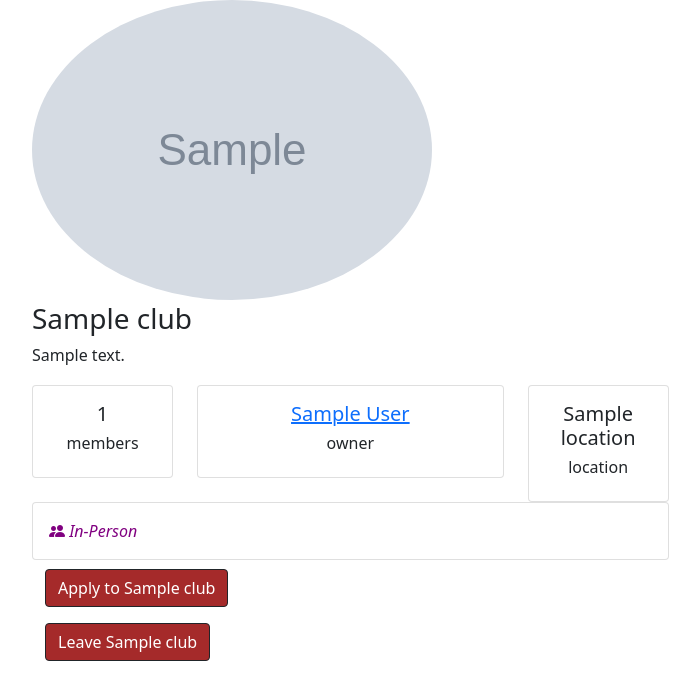
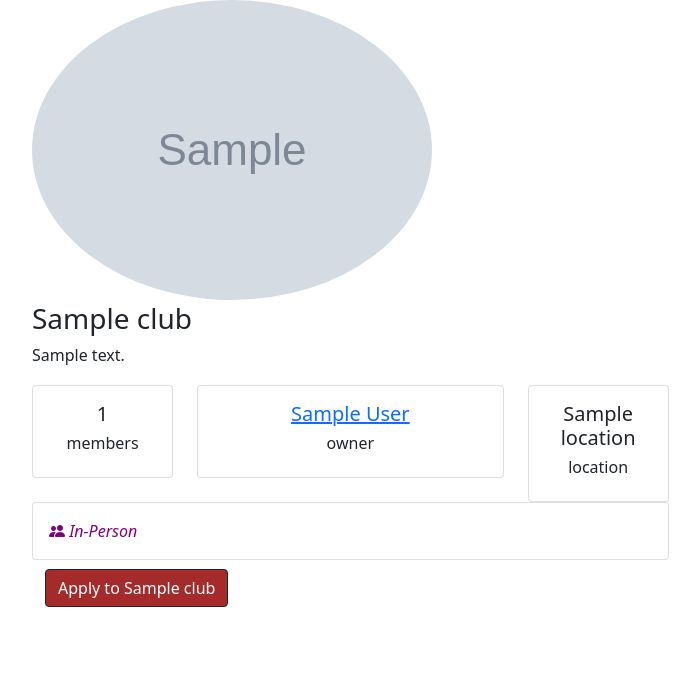
Before and after one commit to Zishan-Rahman/Ctrl_Intelligence, a Django app: template bookclub/templates/club_profile.html in a window 1280 px wide. Shown: the part 76-776 px from the top of the page, without its empty margins (51-751 px from the left). Run offline with Django 3.2, Linux system fonts and the light colour scheme; tables that the repository leaves empty hold one stand-in row (values such as "Sample post"); the template is opened without the code that fills it: values that come from a table or form of the project are taken from there, most other values are stand-ins (such as "Sample title", 1, 10 or a date in 2020); grey boxes marked "Sample" are stand-in pictures; some libraries are stand-ins or nearby versions.

Commit message:
create leave club button
create leave club button

```diff
--- a/bookclub/templates/club_profile.html
+++ b/bookclub/templates/club_profile.html
@@ -67,7 +67,7 @@
 
               <tr>
                   <td class="leave-club">
-                      {% if current_user != club.owner %}
+                      {% if current_user in club.get_members %}
                       <form action="{% url 'leave_club' club.id %}" method="post">
                       {% csrf_token %}
                      <button type="submit" class="btn btn-default" id="leave-button"><span class="btn btn-dark" style="background-color: brown;">Leave {{ club.name }}</button>
--- a/bookclub/views/club_views.py
+++ b/bookclub/views/club_views.py
@@ -83,5 +83,5 @@ def club_profile(request, club_id):
 def leave_club(request , club_id):
     club = Club.objects.get(pk=club_id)
     current_user = request.user
-    club.remove(current_user)
+    club.remove_from_club(current_user)
     return redirect(reverse('club_profile', kwargs={'club_id': club_id, 'current_user': request.user}))
```
